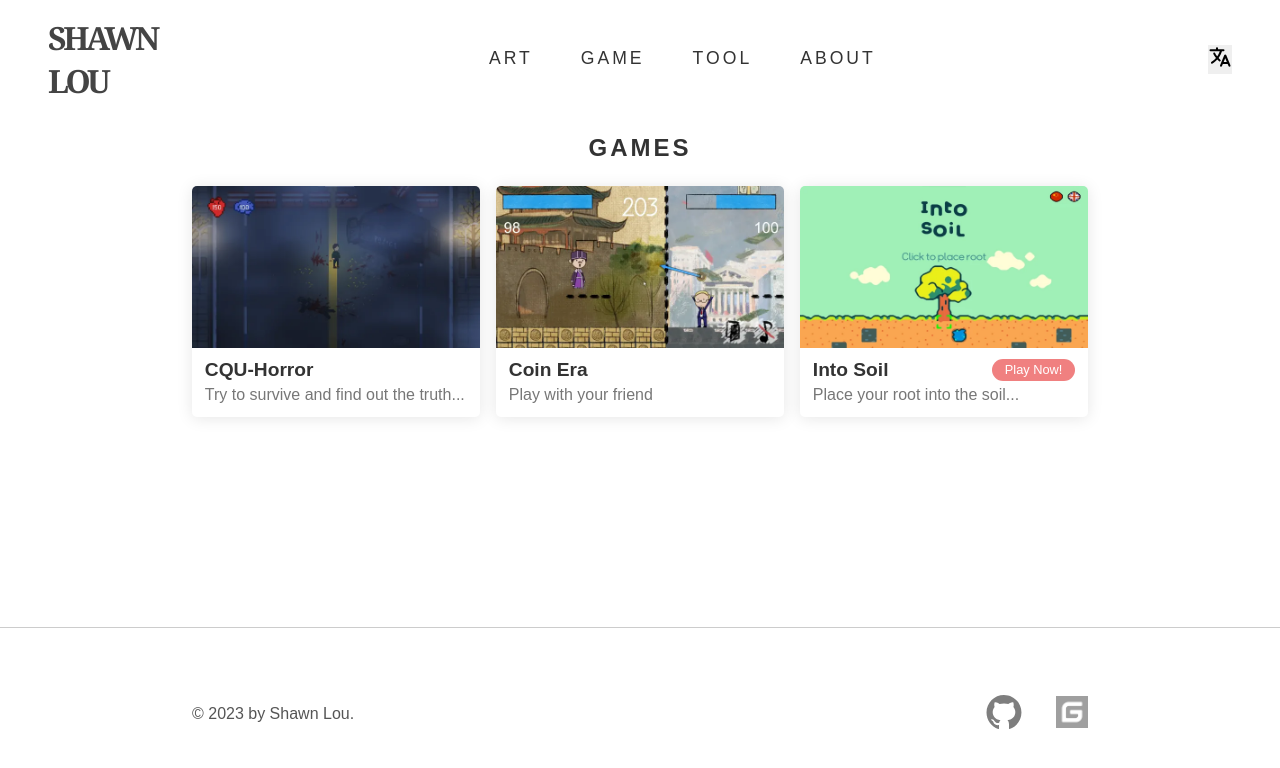
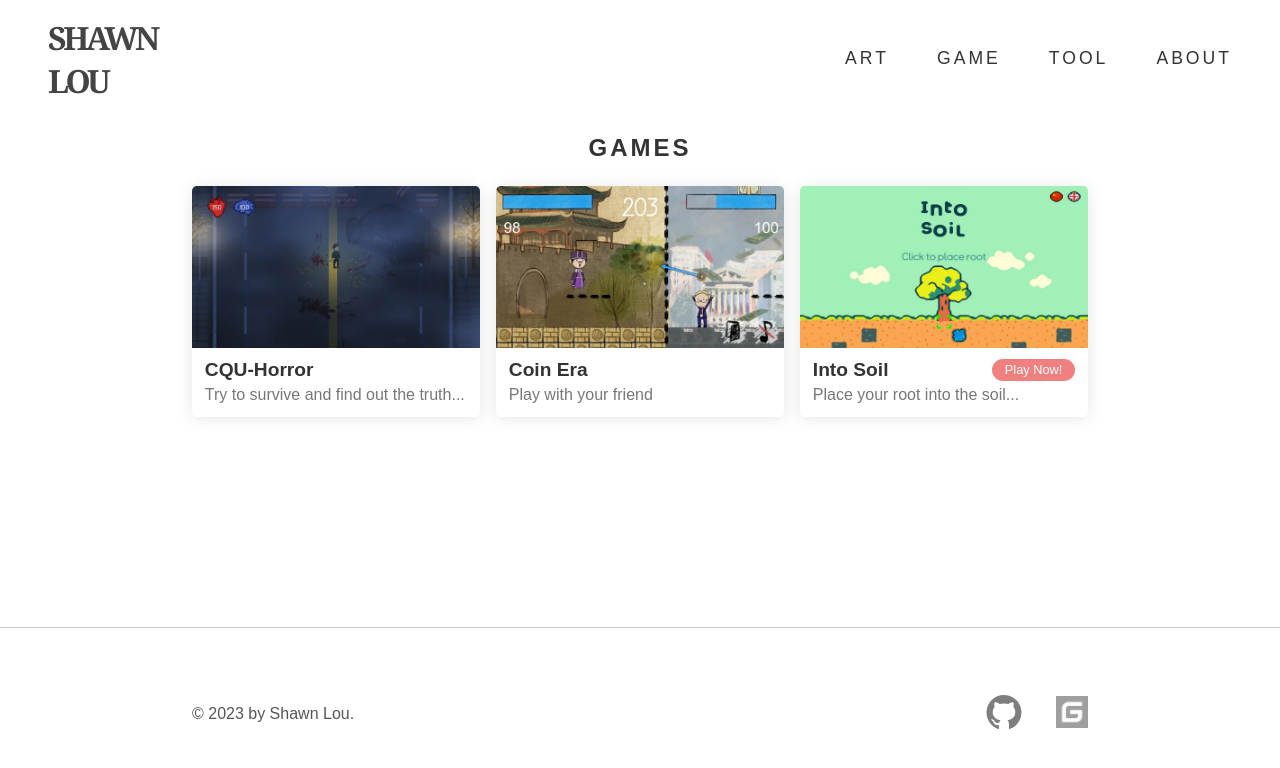
Before and after one commit to HotranLandoler/HotranLandoler.github.io.old, a Vue app: page /#/game in a window 1280 px wide. Shown: the top 768 px of the page. Built offline with nearby package versions, Linux system fonts and the light colour scheme; a web font is replaced by a local one.

Commit message:
Hide lang button

```diff
--- a/src/components/main/MainHeader.vue
+++ b/src/components/main/MainHeader.vue
@@ -7,7 +7,7 @@
     <nav class="main-nav">
       <main-navigation></main-navigation>
     </nav>
-    <button type="button" title="Languages" class="button">
+    <!-- <button type="button" title="Languages" class="button">
       <svg
         xmlns="http://www.w3.org/2000/svg"
         xmlns:xlink="http://www.w3.org/1999/xlink"
@@ -23,7 +23,7 @@
           fill="currentColor"
         ></path>
       </svg>
-    </button>
+    </button> -->
     <button
       type="button"
       class="button-mobile-nav hamburger hamburger--squeeze"
```
